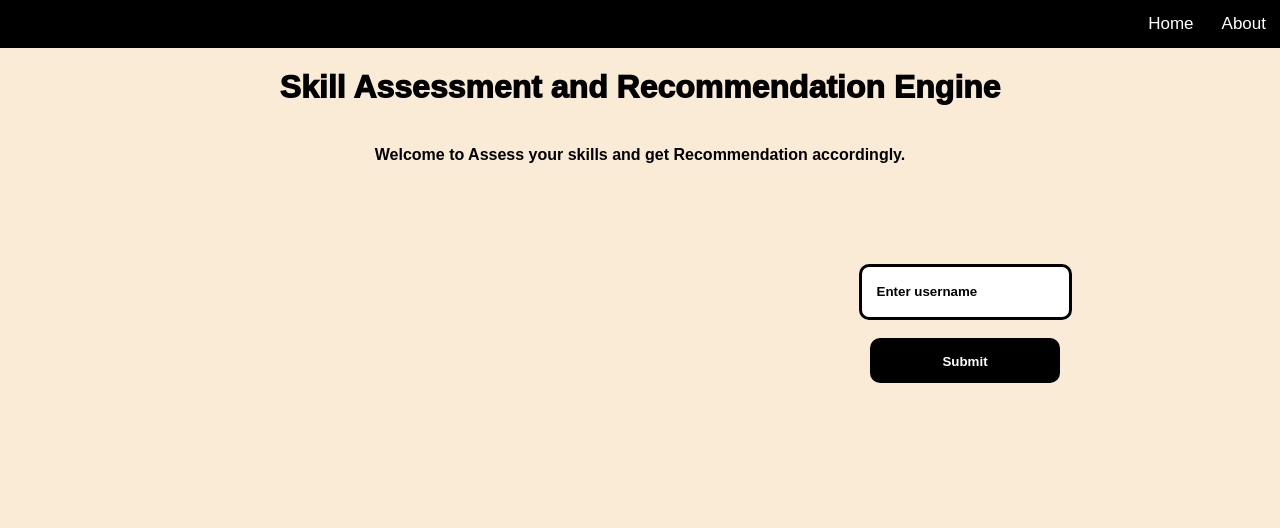
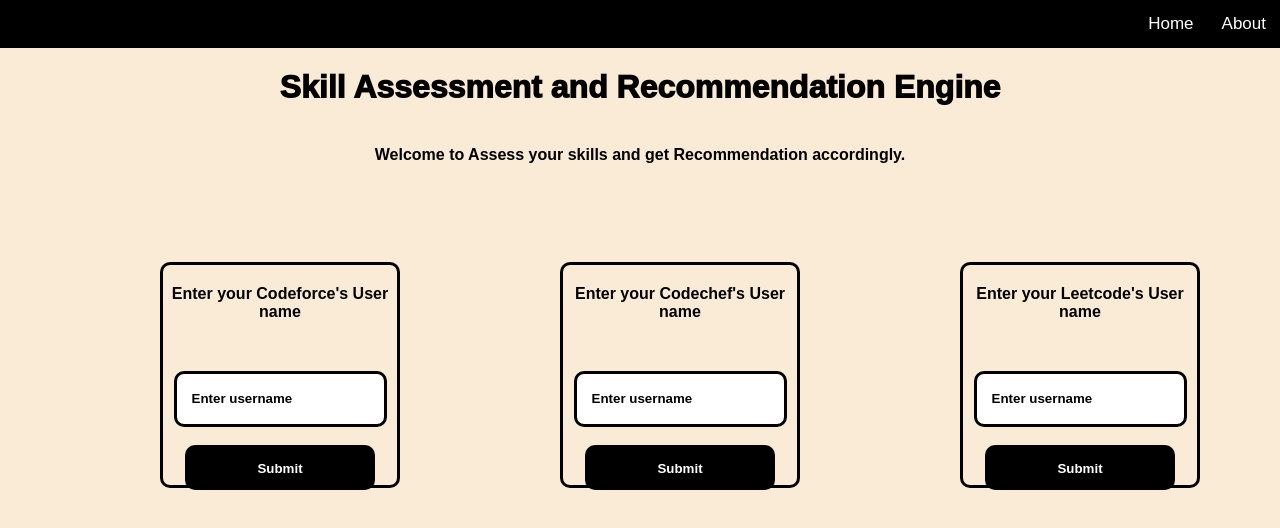
Before and after one commit to artizticamit/MLH_HYP_skill_assessment, a React (Create React App) app in the folder client/: page / in a window 1280 px wide. Shown: the top 528 px of the page. Built offline with nearby package versions, Linux system fonts and the light colour scheme.

Commit message:
new changes

```diff
--- a/client/src/components/navbar/Navbar.css
+++ b/client/src/components/navbar/Navbar.css
@@ -1,7 +1,8 @@
-
 body{
     margin: 0;
     font-family: Arial, Helvetica, sans-serif;
+    width: 100%;
+    position: fixed;
 }
 .navbar-container{
     display: flex;
--- a/client/src/pages/Home/Home.css
+++ b/client/src/pages/Home/Home.css
@@ -2,6 +2,9 @@
     background-color: antiquewhite;
     font-family: Arial, Helvetica, sans-serif;
 }
+/* .home-container{
+
+} */
 
 .home-heading {
     text-align: center;
@@ -14,18 +17,48 @@
     font-weight: 500;
     font-weight: bolder;
 }
-
-.box {
-    margin-left: 650px;
-    margin-top: 100px;
+.lable{
+    text-align: center;
+    margin-top: 20px;
+    font-weight: bolder;
+}
+.strip{
+    display: flex;
+    margin-left: 80px;
 }
 
+.box1 {
+    margin: 80px;
+    height: 220px;
+    width: 280px;
+    text-align: center;
+    border: 3px solid black;
+    border-radius: 10px;
+}
+.box2 {
+    margin: 80px;
+    height: 220px;
+    width: 280px;
+    text-align: center;
+    border: 3px solid black;
+    border-radius: 10px;
+}
+
+.box3 {
+    margin: 80px;
+    height: 220px;
+    width: 280px;
+    text-align: center;
+    border: 3px solid black;
+    border-radius: 10px;
+}
 .home-input {
     flex: 1;
     padding: 15px ;
     height: 20px;
     border: 3px solid black;
     border-radius: 10px;
+    margin-top: 50px;
 }
 
 ::placeholder{
--- a/client/src/pages/Home/Home.jsx
+++ b/client/src/pages/Home/Home.jsx
@@ -28,16 +28,49 @@
         </h1> <br />
         <div className='home-text-msg'>
             Welcome to Assess your skills and get Recommendation accordingly.
+        </div><br />
+
+        <div className="strip">
+
+            <div className='box1'>
+              <div className='lable'>Enter your Codeforce's User name</div>
+
+                <div><input className='home-input' type='text' placeholder='Enter username' onChange={(e)=>{handleChange(e)}}></input><br/><br/ ></div>
+                <div><button className='home-input-btn' onClick={handleSubmit}>Submit</button>
+                     {
+                      click && (
+                     <Codeforces username={username}/>
+                           )
+                       }
+                </div>
+            </div>
+
+            <div className='box2'>
+              <div className='lable'>Enter your Codechef's User name</div>
+
+                <div><input className='home-input' type='text' placeholder='Enter username' onChange={(e)=>{handleChange(e)}}></input><br/><br/ ></div>
+                <div><button className='home-input-btn' onClick={handleSubmit}>Submit</button>
+                     {
+                      click && (
+                     <Codeforces username={username}/>
+                           )
+                       }
+                </div>
+            </div>
+
+            <div className='box3'>
+              <div className='lable'>Enter your Leetcode's User name</div>
+
+                <div><input className='home-input' type='text' placeholder='Enter username' onChange={(e)=>{handleChange(e)}}></input><br/><br/ ></div>
+                <div><button className='home-input-btn' onClick={handleSubmit}>Submit</button>
+                     {
+                      click && (
+                     <Codeforces username={username}/>
+                           )
+                       }
+                </div>
+            </div>
         </div>
-        <div className='box'>
-
-        <input className='home-input' type='text' placeholder='Enter username' onChange={(e)=>{handleChange(e)}}></input><br /><br />
-        <button className='home-input-btn' onClick={handleSubmit}>Submit</button>
-        {
-            click && (
-                <Codeforces username={username}/>
-            )
-        }</div>
     </div>
   )
 }
```
Also changed, not shown: client/src/components/Leetcode/leetcode.jsx (added, +44 -0 lines), client/src/components/codechef/codechef.jsx (added, +44 -0 lines), client/src/components/Leetcode/leetcode.css (added), client/src/components/codechef/codechef.css (added).
